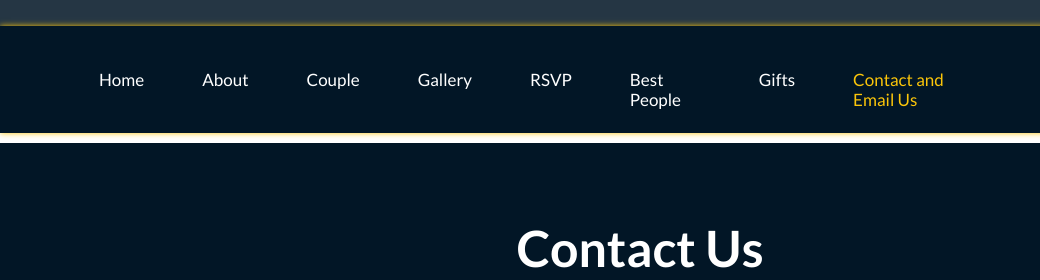
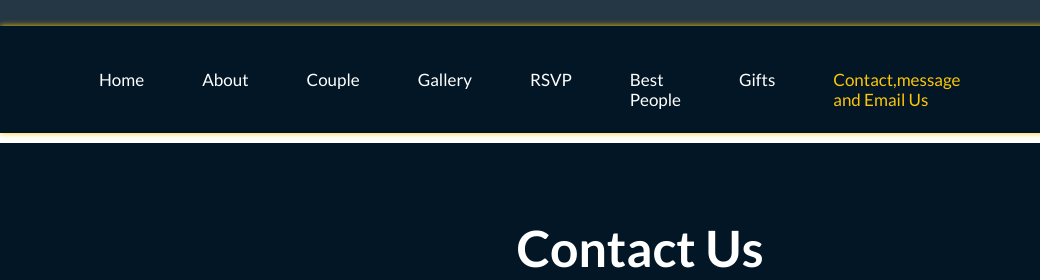
Before and after one commit to gad0788/wedding-app, a plain HTML site: page contact.html in a window 1280 px wide. Shown: the part 150-430 px from the top of the page, 0-1040 px from the left. Drawn offline with nearby package versions, Linux system fonts and the light colour scheme; some packages are replaced by stand-ins of ours; a script that the page names is missing.

Commit message:
change to contact

```diff
--- a/contact.html
+++ b/contact.html
@@ -90,7 +90,7 @@
                               <a class="nav-link" href="Javascript:void(0)">Gifts</a>
                            </li>
                            <li class="nav-item active">
-                              <a class="nav-link" href="contact.html">Contact and Email Us</a>
+                              <a class="nav-link" href="contact.html">Contact,message and Email Us</a>
                            </li>
                         </ul>
                      </div>
```
